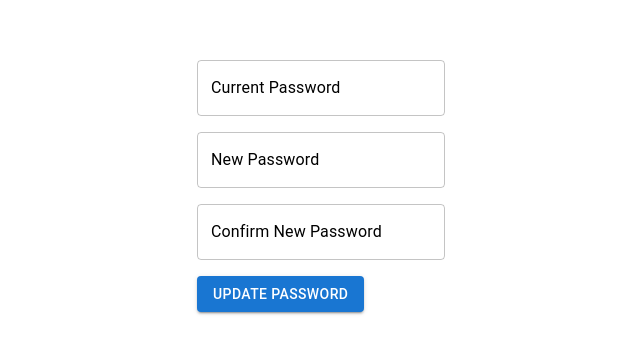
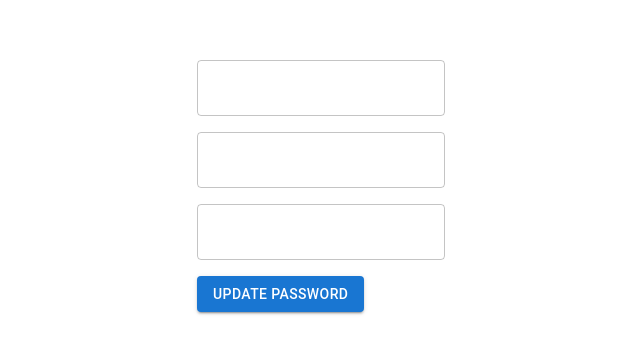
Before and after one commit to Siddharth2k14/online-exam-portal-client, a React (Vite) app: page /change-password in a window 1280 px wide. Shown: the part 106-460 px from the top of the page, without its empty margins (263-903 px from the left). Built offline with nearby package versions, Linux system fonts and the light colour scheme.

Commit message:
Refine some thing

```diff
--- a/src/components/Change Password/ChangePassword.jsx
+++ b/src/components/Change Password/ChangePassword.jsx
@@ -109,7 +109,7 @@ const ChangePassword = () => {
                   className="password-field"
                   sx={{
                     '& label' : {
-                      color: themeMode === 'dark' ? 'white' : 'black',
+                      color: themeMode === 'dark' ? 'white' : 'white',
                     }
                   }}
                 />
@@ -125,7 +125,7 @@ const ChangePassword = () => {
                   className="password-field"
                   sx={{
                     '& label' : {
-                      color: themeMode === 'dark' ? 'white' : 'black',
+                      color: themeMode === 'dark' ? 'white' : 'white',
                     }
                   }}
                 />
@@ -141,7 +141,7 @@ const ChangePassword = () => {
                   className="password-field"
                   sx={{
                     '& label' : {
-                      color: themeMode === 'dark' ? 'white' : 'black',
+                      color: themeMode === 'dark' ? 'white' : 'white',
                     }
                   }}
                 />
--- a/src/components/ExamsPage/ExamsPage.jsx
+++ b/src/components/ExamsPage/ExamsPage.jsx
@@ -131,24 +131,34 @@ const ExamsPage = () => {
       ) : (
         <div className="exams-grid">
           {filteredExams.map((exam) => (
-            <Card key={exam.exam_title} className="exam-card"
+            <div key={exam.exam_title} style={{ position: 'relative' }}>
+              <Card
+                className="exam-card"
                 sx={{
-                // border: '12px solid black',
                   background: 'transparent',
                   boxShadow: 'none',
                   color: 'white',
                   '&:hover': {
-                  transform: 'scale(1.05)',
-                  transition: 'transform 0.5s ease-in-out',
+                    transition: 'box-shadow 0.5s ease-in-out',
                     boxShadow: themeMode === 'dark'
                       ? '0 0 90px 10px rgba(86, 157, 228, 0.854)'
-                    : '0 0 90px 10px rgba(11, 11, 11, 0.854)',
-                },
+                      : '0 0 90px 10px rgba(11, 11, 11, 0.854)'
+                  }
                 }}
               >
                 <CardContent>
-                <Typography variant="h6">{exam.exam_title}</Typography>
-                <Typography variant="body2" color="textSecondary" sx={{ color: 'white' }}>
+                  <Typography
+                    variant="h6"
+                    sx={{
+                      cursor: 'pointer',
+                      '&:hover': {
+                        color: themeMode === 'dark' ? '#90caf9' : '#1976d2'
+                      }
+                    }}
+                  >
+                    {exam.exam_title}
+                  </Typography>
+                  <Typography variant="body2" sx={{ color: 'white' }}>
                     Type: {exam.type}
                   </Typography>
                   <Typography variant="body2">
@@ -165,6 +175,7 @@ const ExamsPage = () => {
                   </Button>
                 </CardActions>
               </Card>
+            </div>
           ))}
         </div>
       )}
```
Lines whose indentation alone changed are shown as unchanged.
